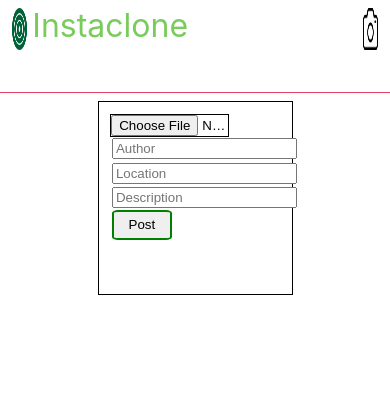
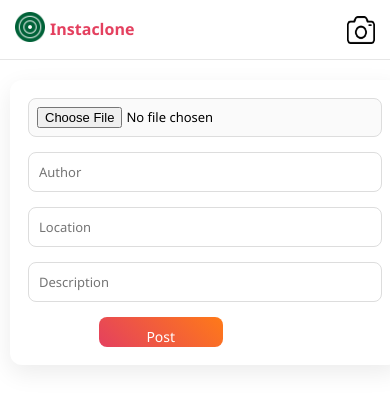
Before and after one commit to BharathPenkey/insta_clone, a React (Create React App) app: page /form in a window 390 px wide. Shown: the top 406 px of the page. Built offline with nearby package versions, Linux system fonts and the light colour scheme.

Commit message:
fronted - form.css Responsiveness to the application

```diff
--- a/src/project/form.css
+++ b/src/project/form.css
@@ -1,44 +1,193 @@
-.main-header{
-    height: 10vh;
-    padding-top:2%;
-    padding-left: 3%;
-    padding-right: 3%;
-    border-bottom: 1px solid   rgb(228, 64, 95);
-    position: relative;
+* {
+  margin: 0;
+  padding: 0;
+  box-sizing: border-box;
+  font-family: 'Segoe UI', sans-serif;
 }
-   .insta_logo{
-       width: 4vw;
-       height:5vh;
+
+/* ---------------- HEADER ---------------- */
+.main-header {
+  height: 70px;
+  padding: 0 5%;
+  border-bottom: 1px solid #e6e6e6;
+  display: flex;
+  align-items: center;
+  justify-content: space-between;
+  background: #fff;
+  position: sticky;
+  top: 0;
+  z-index: 100;
 }
-   .cam_logo{
-       width: 4vw;
-       height:5vh;
-       float: right;
+
+
+
+.containerBox1{
+   display: flex;
+   justify-content: end;
 }
-   form{
-    border:1px solid black;
-    height:20vh;
-    /* width:30vw; */
-    padding:3%;
-    margin:2% 25%;
+
+
+/* Left logo */
+.insta_logo {
+  width: 40px;
+  height: 40px;
 }
-   #myfile{
-    display:block;
 
-    border:1px solid black;
-    width: 30vw;
+/* Center text */
+.tag ,#addPost{
+  font-size: 22px;
+  margin-left: 6vw;
+  font-weight: 600;
+  color: #e4405f;
 }
-   #btn{
-    display: block;
-    margin:1%
+#addPost{
+    margin-left: 80%;
 }
-   #description{
-    display: block;
-    margin: 1%;
+
+/* Right icon */
+.cam_logo {
+  width: 35px;
+  height: 35px;
+  cursor: pointer;
+  transition: 0.2s;
 }
-   #location{
-    margin: 1%;
+
+.cam_logo:hover {
+  transform: scale(1.1);
 }
-   #author{
-    margin:1%;
+
+/* ---------------- FORM ---------------- */
+form {
+  width: 100%;
+  max-width: 450px;
+  margin: 60px auto;
+  padding: 25px;
+  border-radius: 12px;
+  background: #fff;
+  box-shadow: 0 8px 25px rgba(0, 0, 0, 0.08);
 }
+
+/* Section layout */
+section {
+  display: flex;
+  flex-direction: column;
+  gap: 15px;
+  /* align-items: center; */
+}
+
+/* Inputs */
+input {
+  width: 100%;
+  padding: 12px;
+  border-radius: 8px;
+  border: 1px solid #ddd;
+  font-size: 14px;
+  transition: 0.2s;
+}
+
+input:focus {
+  border-color: #e4405f;
+  box-shadow: 0 0 6px rgba(228, 64, 95, 0.3);
+}
+
+/* File input */
+#myfile {
+  padding: 8px;
+  background: #fafafa;
+}
+
+/* Button */
+#btn {
+  padding: 12px;
+  width: 35%;
+  /* height: 3vw; */
+  border: none;
+  border-radius: 8px;
+  background: linear-gradient(45deg, #e4405f, #ff7a18);
+  color: white;
+  font-size: 16px;
+  cursor: pointer;
+  transition: 0.3s;
+}
+
+#btn:hover {
+  transform: translateY(-2px);
+  box-shadow: 0 6px 15px rgba(228, 64, 95, 0.4);
+}
+.containerBox{
+    display: flex;
+     justify-content: center;
+     align-items: center;
+}
+
+/* ---------------- TABLET (<= 768px) ---------------- */
+@media (max-width: 768px) {
+  .main-header {
+    padding: 0 20px;
+  }
+
+  .tag ,#addPost{
+    margin-left: 8vw;
+    font-size: 20px;
+  }
+  #addPost{
+    margin-left: 76%;
+  }
+
+  form {
+    margin: 40px 20px;
+  }
+}
+
+/* ---------------- MOBILE (<= 480px) ---------------- */
+@media (max-width: 480px) {
+
+  .main-header {
+    height: 60px;
+    padding: 0 15px;
+  }
+
+  .insta_logo {
+    width: 30px;
+    height: 30px;
+  }
+
+  .cam_logo {
+    width: 28px;
+    height: 28px;
+  }
+
+  .tag ,#addPost {
+    margin-left: 9vw;
+    font-size: 16px;
+  }
+  #addPost{
+margin-left: 70%;
+  }
+
+  form {
+    margin: 20px 10px;
+    padding: 18px;
+  }
+
+  input {
+    font-size: 13px;
+    padding: 10px;
+  }
+
+  #btn {
+    font-size: 14px;
+    /* display: flex;
+    justify-content: center;
+    align-items: center; */
+
+    padding: 10px;
+  }
+}
+
+/* ---------------- LARGE SCREENS (>= 1200px) ---------------- */
+@media (min-width: 1200px) {
+  form {
+    max-width: 500px;
+  }
+}
```
Lines whose indentation alone changed are shown as unchanged.
